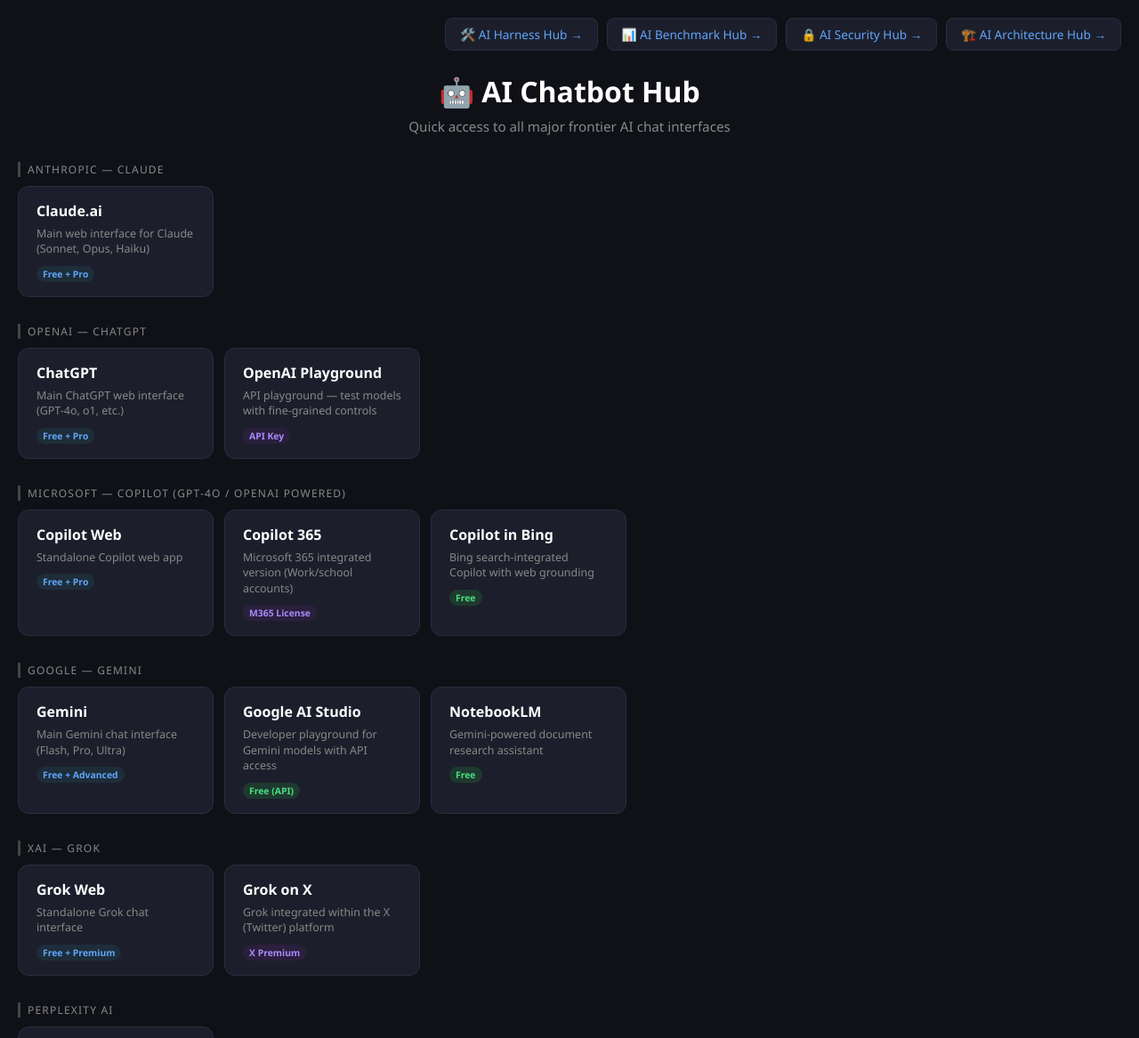
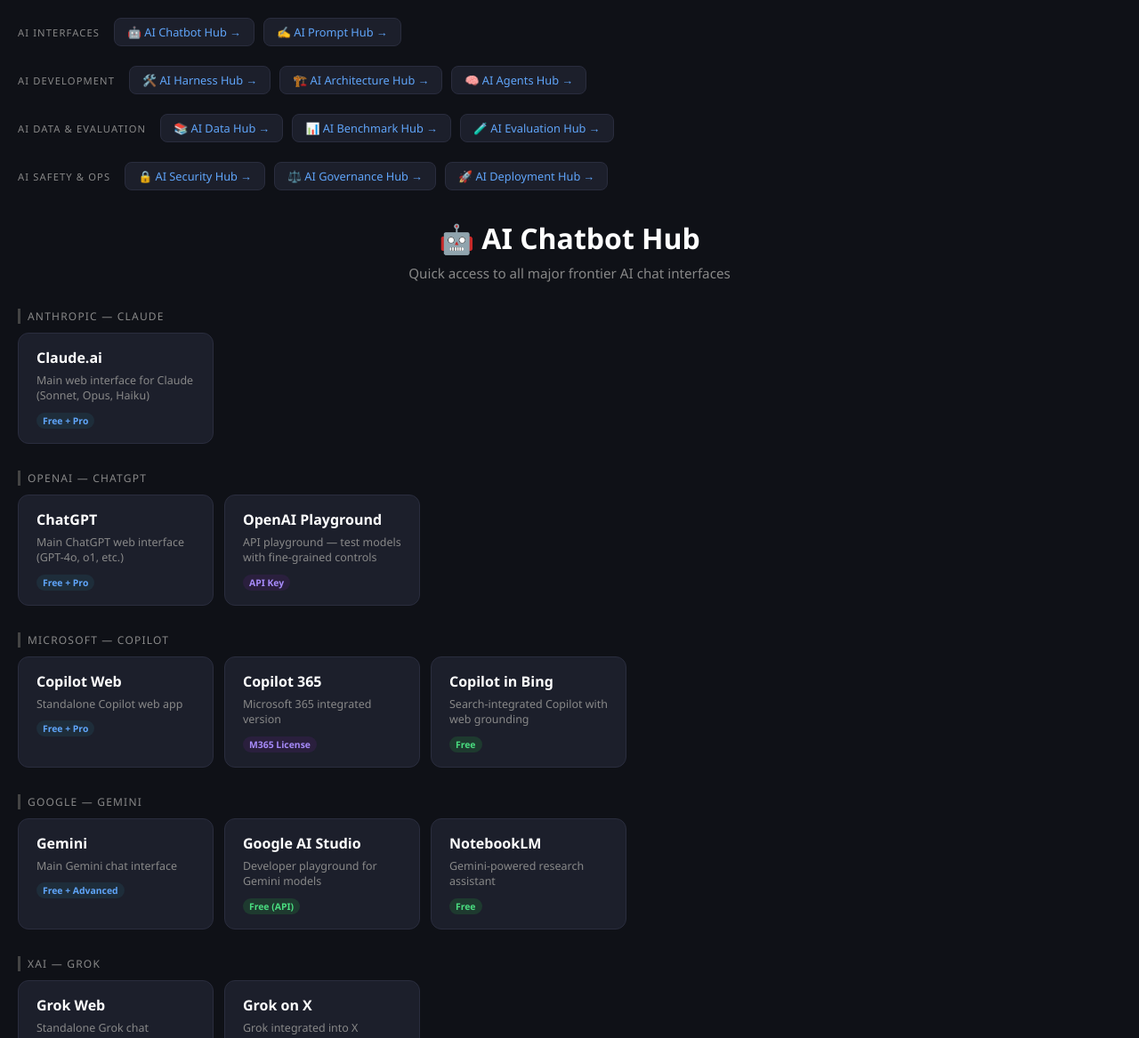
Before and after one commit to JoeMBraun/ai-hub, a plain HTML site: page index.html in a window 1280 px wide. Shown: the top 1167 px of the page at 89% size. Drawn offline with Linux system fonts and the light colour scheme.

Commit message:
Update index.html

```diff
--- a/index.html
+++ b/index.html
@@ -12,26 +12,42 @@
             color: #e0e0e0;
             padding: 20px;
         }
+
+        /* Grouped Navigation */
         .nav {
             display: flex;
-            justify-content: flex-end;
+            flex-direction: column;
+            gap: 22px;
+            margin-bottom: 32px;
+        }
+        .nav-group {
+            display: flex;
+            align-items: center;
             gap: 10px;
-            margin-bottom: 24px;
+            flex-wrap: wrap;
+        }
+        .nav-label {
+            font-size: 0.7rem;
+            text-transform: uppercase;
+            letter-spacing: 0.1em;
+            color: #888;
+            margin-right: 6px;
         }
         .nav a {
             background: #1c1f2b;
             border: 1px solid #2a2d3e;
             border-radius: 8px;
-            padding: 8px 16px;
+            padding: 6px 14px;
             color: #60a5fa;
             text-decoration: none;
-            font-size: 0.85rem;
+            font-size: 0.8rem;
             transition: all 0.2s ease;
         }
         .nav a:hover {
             background: #22263a;
             border-color: #5865f2;
         }
+
         h1 {
             text-align: center;
             margin-bottom: 8px;
@@ -107,12 +123,44 @@
     </style>
 </head>
 <body>
+
+<!-- GROUPED NAVIGATION -->
 <div class="nav">
-    <a href="harness-hub.html">🛠️ AI Harness Hub →</a>
-    <a href="benchmark-hub.html">📊 AI Benchmark Hub →</a>
-    <a href="security-hub.html">🔒 AI Security Hub →</a> <a href="architecture-hub.html">🏗️ AI Architecture Hub →</a> </div>
+
+    <div class="nav-group">
+        <div class="nav-label">AI Interfaces</div>
+        <a href="index.html">🤖 AI Chatbot Hub →</a>
+        <a href="prompt-hub.html">✍️ AI Prompt Hub →</a>
+    </div>
+
+    <div class="nav-group">
+        <div class="nav-label">AI Development</div>
+        <a href="harness-hub.html">🛠️ AI Harness Hub →</a>
+        <a href="architecture-hub.html">🏗️ AI Architecture Hub →</a>
+        <a href="agents-hub.html">🧠 AI Agents Hub →</a>
+    </div>
+
+    <div class="nav-group">
+        <div class="nav-label">AI Data & Evaluation</div>
+        <a href="data-hub.html">📚 AI Data Hub →</a>
+        <a href="benchmark-hub.html">📊 AI Benchmark Hub →</a>
+        <a href="evaluation-hub.html">🧪 AI Evaluation Hub →</a>
+    </div>
+
+    <div class="nav-group">
+        <div class="nav-label">AI Safety & Ops</div>
+        <a href="security-hub.html">🔒 AI Security Hub →</a>
+        <a href="governance-hub.html">⚖️ AI Governance Hub →</a>
+        <a href="deployment-hub.html">🚀 AI Deployment Hub →</a>
+    </div>
+
+</div>
+
 <h1>🤖 AI Chatbot Hub</h1>
 <p class="subtitle">Quick access to all major frontier AI chat interfaces</p>
+
+<!-- ORIGINAL CONTENT BELOW (unchanged) -->
+
 <div class="vendor-section">
     <div class="vendor-label">Anthropic — Claude</div>
     <div class="card-grid">
@@ -123,6 +171,7 @@
         </a>
     </div>
 </div>
+
 <div class="vendor-section">
     <div class="vendor-label">OpenAI — ChatGPT</div>
     <div class="card-grid">
@@ -138,8 +187,9 @@
         </a>
     </div>
 </div>
+
 <div class="vendor-section">
-    <div class="vendor-label">Microsoft — Copilot (GPT-4o / OpenAI powered)</div>
+    <div class="vendor-label">Microsoft — Copilot</div>
     <div class="card-grid">
         <a class="card" href="https://copilot.microsoft.com" target="_blank">
             <div class="card-name">Copilot Web</div>
@@ -148,36 +198,38 @@
         </a>
         <a class="card" href="https://m365.cloud.microsoft/chat" target="_blank">
             <div class="card-name">Copilot 365</div>
-            <div class="card-desc">Microsoft 365 integrated version (Work/school accounts)</div>
+            <div class="card-desc">Microsoft 365 integrated version</div>
             <span class="badge badge-pro">M365 License</span>
         </a>
         <a class="card" href="https://www.bing.com/chat" target="_blank">
             <div class="card-name">Copilot in Bing</div>
-            <div class="card-desc">Bing search-integrated Copilot with web grounding</div>
+            <div class="card-desc">Search-integrated Copilot with web grounding</div>
             <span class="badge badge-free">Free</span>
         </a>
     </div>
 </div>
+
 <div class="vendor-section">
     <div class="vendor-label">Google — Gemini</div>
     <div class="card-grid">
         <a class="card" href="https://gemini.google.com" target="_blank">
             <div class="card-name">Gemini</div>
-            <div class="card-desc">Main Gemini chat interface (Flash, Pro, Ultra)</div>
+            <div class="card-desc">Main Gemini chat interface</div>
             <span class="badge badge-free-pro">Free + Advanced</span>
         </a>
         <a class="card" href="https://aistudio.google.com" target="_blank">
             <div class="card-name">Google AI Studio</div>
-            <div class="card-desc">Developer playground for Gemini models with API access</div>
+            <div class="card-desc">Developer playground for Gemini models</div>
             <span class="badge badge-free">Free (API)</span>
         </a>
         <a class="card" href="https://notebooklm.google.com" target="_blank">
             <div class="card-name">NotebookLM</div>
-            <div class="card-desc">Gemini-powered document research assistant</div>
+            <div class="card-desc">Gemini-powered research assistant</div>
             <span class="badge badge-free">Free</span>
         </a>
     </div>
 </div>
+
 <div class="vendor-section">
     <div class="vendor-label">xAI — Grok</div>
     <div class="card-grid">
@@ -188,60 +240,66 @@
         </a>
         <a class="card" href="https://x.com/i/grok" target="_blank">
             <div class="card-name">Grok on X</div>
-            <div class="card-desc">Grok integrated within the X (Twitter) platform</div>
+            <div class="card-desc">Grok integrated into X</div>
             <span class="badge badge-pro">X Premium</span>
         </a>
     </div>
 </div>
+
 <div class="vendor-section">
     <div class="vendor-label">Perplexity AI</div>
     <div class="card-grid">
         <a class="card" href="https://www.perplexity.ai" target="_blank">
             <div class="card-name">Perplexity</div>
-            <div class="card-desc">AI search engine — real-time web answers with citations</div>
+            <div class="card-desc">AI search engine with citations</div>
             <span class="badge badge-free-pro">Free + Pro</span>
         </a>
     </div>
 </div>
+
 <div class="vendor-section">
     <div class="vendor-label">Meta — Llama / Meta AI</div>
     <div class="card-grid">
         <a class="card" href="https://www.meta.ai" target="_blank">
             <div class="card-name">Meta AI</div>
-            <div class="card-desc">Meta's Llama-powered assistant (also in WhatsApp, Instagram)</div>
+            <div class="card-desc">Llama-powered assistant</div>
             <span class="badge badge-free">Free</span>
         </a>
     </div>
 </div>
+
 <div class="vendor-section">
     <div class="vendor-label">Mistral AI</div>
     <div class="card-grid">
         <a class="card" href="https://chat.mistral.ai" target="_blank">
             <div class="card-name">Le Chat</div>
-            <div class="card-desc">Mistral's official chat interface (Mistral Large, etc.)</div>
+            <div class="card-desc">Mistral's official chat interface</div>
             <span class="badge badge-free-pro">Free + Pro</span>
         </a>
     </div>
 </div>
+
 <div class="vendor-section">
     <div class="vendor-label">Cohere</div>
     <div class="card-grid">
         <a class="card" href="https://coral.cohere.com" target="_blank">
             <div class="card-name">Coral</div>
-            <div class="card-desc">Cohere's Command R powered chat assistant</div>
+            <div class="card-desc">Cohere's Command R assistant</div>
             <span class="badge badge-free">Free</span>
         </a>
     </div>
 </div>
+
 <div class="vendor-section">
     <div class="vendor-label">DeepSeek</div>
     <div class="card-grid">
         <a class="card" href="https://chat.deepseek.com" target="_blank">
             <div class="card-name">DeepSeek Chat</div>
-            <div class="card-desc">DeepSeek V3 / R1 reasoning model interface</div>
+            <div class="card-desc">DeepSeek V3 / R1 interface</div>
             <span class="badge badge-free">Free</span>
         </a>
     </div>
 </div>
+
 </body>
 </html>
```
